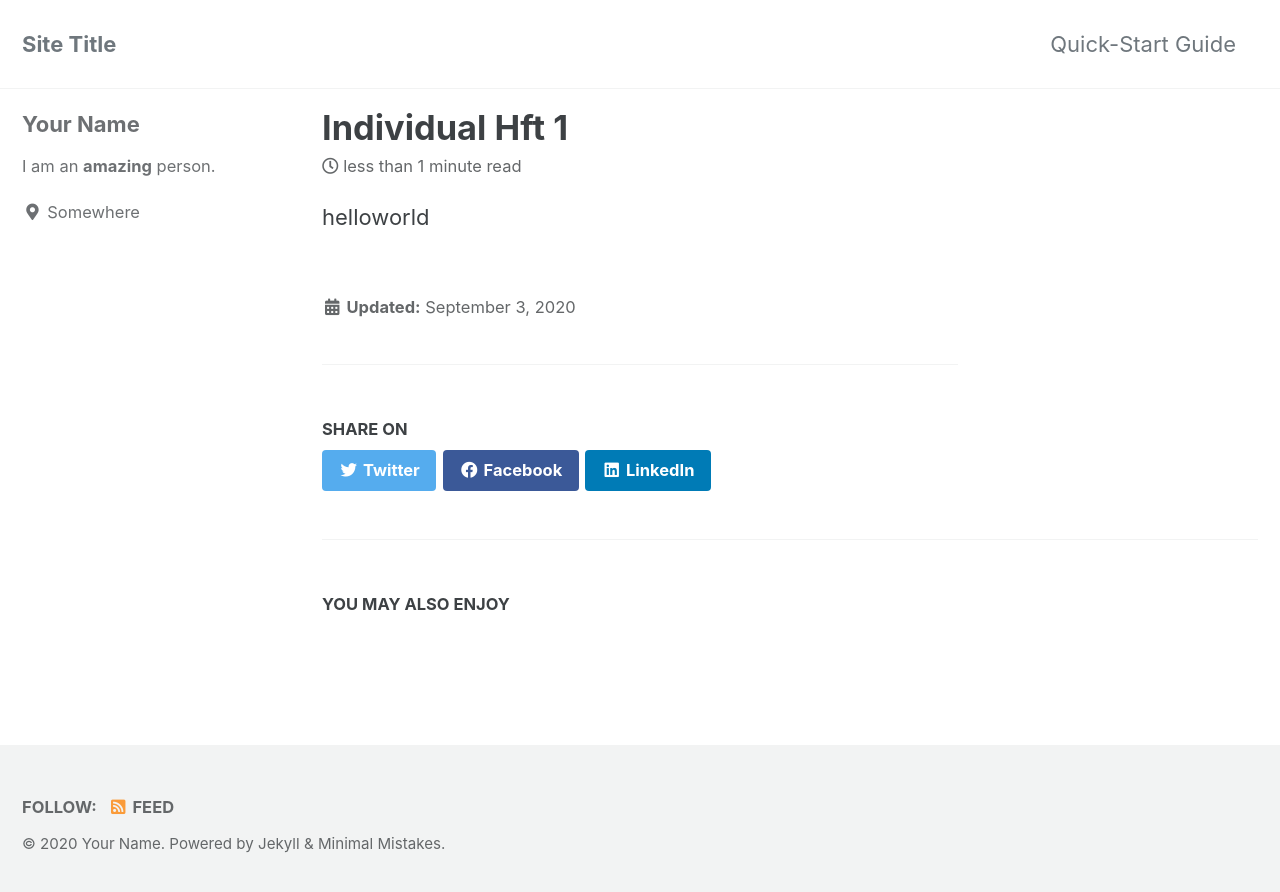
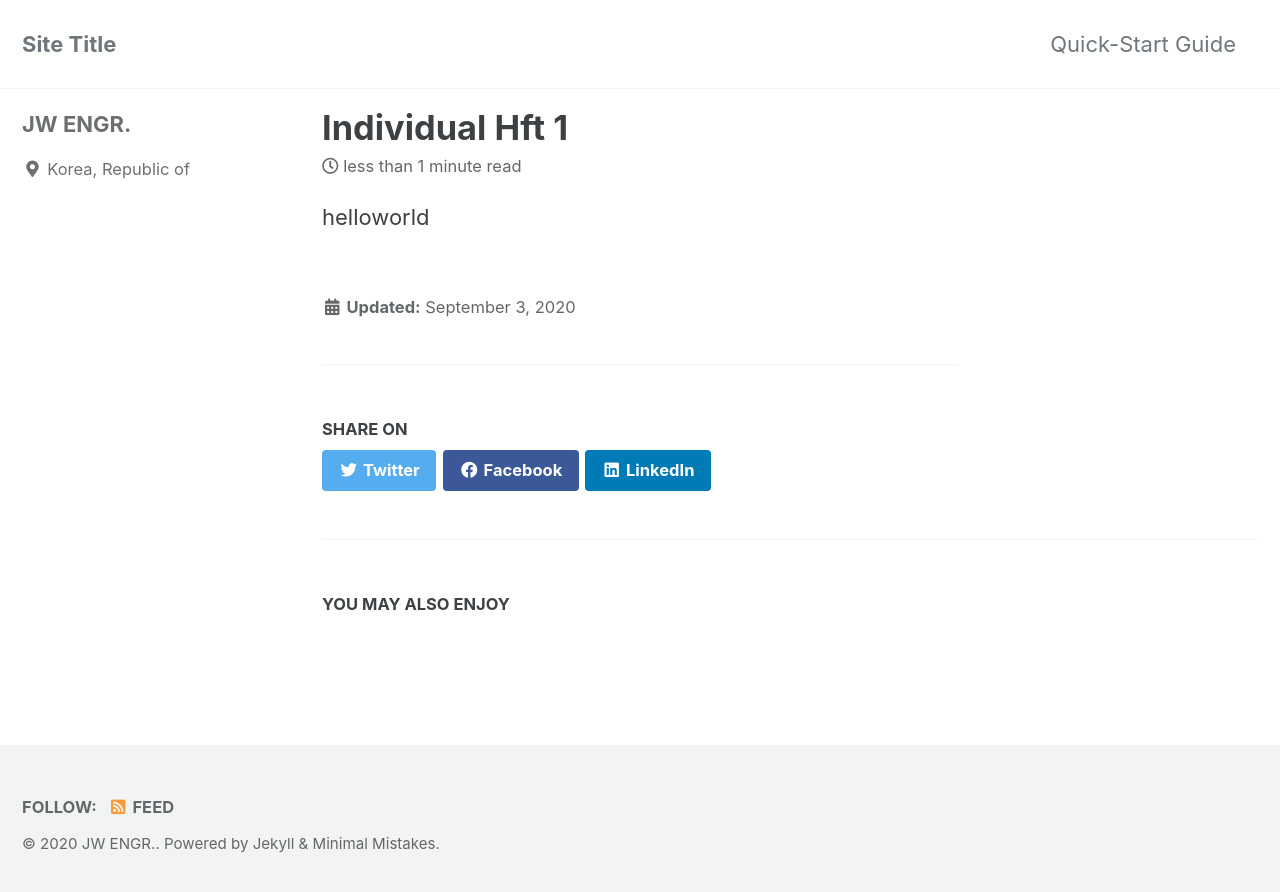
Before and after one commit to jwengr/jwenger.github.io, a Jekyll site: the page built from _posts/2020-09-03-Individual-HFT-1.md, in a window 1280 px wide. Shown: the top 892 px of the page. Built offline with Jekyll 4.4.1, drawn with Linux system fonts in a browser that asks for light colours; cached includes are drawn as plain includes.

Commit message:
Update _config.yml

```diff
--- a/_config.yml
+++ b/_config.yml
@@ -19,8 +19,8 @@ locale                   : "en-US"
 title                    : "Site Title"
 title_separator          : "-"
 subtitle                 : # site tagline that appears below site title in masthead
-name                     : "Your Name"
-description              : "An amazing website."
+name                     : "JW ENGR."
+description              : ""
 url                      : # the base hostname & protocol for your site e.g. "https://mmistakes.github.io"
 baseurl                  : # the subpath of your site, e.g. "/blog"
 repository               : # GitHub username/repo-name e.g. "mmistakes/minimal-mistakes"
@@ -93,10 +93,10 @@ analytics:
 
 # Site Author
 author:
-  name             : "Your Name"
+  name             : "JW ENGR."
   avatar           : # path of avatar image, e.g. "/assets/images/bio-photo.jpg"
-  bio              : "I am an **amazing** person."
-  location         : "Somewhere"
+  bio              : ""
+  location         : "Korea, Republic of"
   email            :
   links:
     - label: "Email"
```
